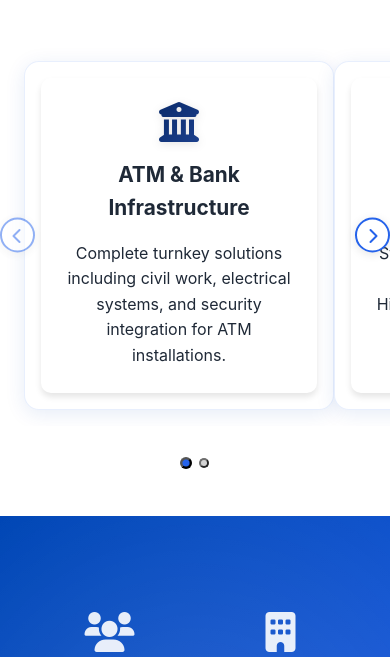
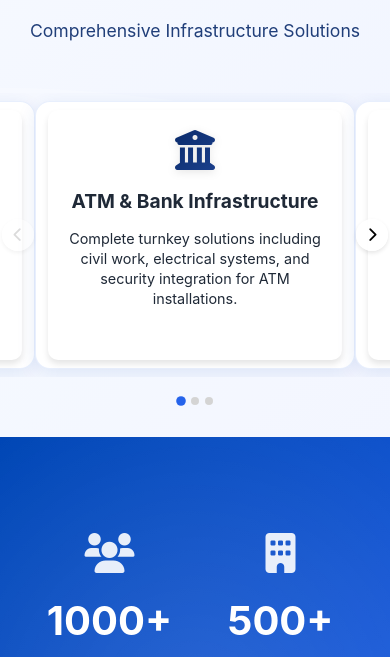
Before and after one commit to ParthM01/Realsec, a plain HTML site: page index.html in a window 390 px wide. Both pictures are taken after a click on the button 17 px from the left and 422 px from the top of the page. Shown: the part 187-844 px from the top of the page. Drawn offline with Linux system fonts and the light colour scheme.

Commit message:
Better Version-4 commit

```diff
--- a/index.html
+++ b/index.html
@@ -37,8 +37,17 @@
         <h2>Our Services</h2>
         <p class="section-subtitle">Comprehensive Infrastructure Solutions</p>
         <div class="services-slider-container">
-            <button class="slider-nav prev" aria-label="Previous slide"><i class="fas fa-chevron-left"></i></button>
+            <button class="slider-nav prev" aria-label="Previous slide" disabled><i class="fas fa-chevron-left"></i></button>
             <div class="services-slider">
+                <!-- First card (clone for infinite loop) -->
+                <div class="service-card">
+                    <div class="service-card-inner">
+                        <i class="fas fa-hard-hat"></i>
+                        <h3>Skilled Manpower Outsourcing</h3>
+                        <p>Deployment of trained professionals for substation operations, maintenance, and management services.</p>
+                    </div>
+                </div>
+                <!-- Main cards -->
                 <div class="service-card">
                     <div class="service-card-inner">
                         <i class="fas fa-university"></i>
@@ -65,6 +74,14 @@
                         <i class="fas fa-hard-hat"></i>
                         <h3>Skilled Manpower Outsourcing</h3>
                         <p>Deployment of trained professionals for substation operations, maintenance, and management services.</p>
+                    </div>
+                </div>
+                <!-- Last card (clone for infinite loop) -->
+                <div class="service-card">
+                    <div class="service-card-inner">
+                        <i class="fas fa-university"></i>
+                        <h3>ATM & Bank Infrastructure</h3>
+                        <p>Complete turnkey solutions including civil work, electrical systems, and security integration for ATM installations.</p>
                     </div>
                 </div>
             </div>
--- a/script.js
+++ b/script.js
@@ -21,53 +21,89 @@ document.addEventListener('DOMContentLoaded', function() {
     }
 
     // Services Slider
-    const servicesSlider = document.querySelector('.services-slider');
-    if (servicesSlider) {
-        const cards = servicesSlider.querySelectorAll('.service-card');
-        const prevBtn = document.querySelector('.services-slider-container .prev');
-        const nextBtn = document.querySelector('.services-slider-container .next');
+    const sliderContainer = document.querySelector('.services-slider-container');
+    const slider = document.querySelector('.services-slider');
+
+    if (slider && sliderContainer) {
+        const cards = slider.querySelectorAll('.service-card');
+        const prevBtn = sliderContainer.querySelector('.prev');
+        const nextBtn = sliderContainer.querySelector('.next');
         const dotsContainer = document.querySelector('.slider-dots');
 
-        let currentIndex = 0;
-        const totalSlides = cards.length - 2; // Subtract visible cards (3) - 1
+        let currentIndex = 1; // Start at 1 because of cloned slide
+        let isDragging = false;
+        let startPos = 0;
+        let currentTranslate = 0;
+        let lastTranslate = 0;
+        let animationFrame = null;
+
+        function getVisibleSlides() {
+            return window.innerWidth <= 768 ? 1 : window.innerWidth <= 992 ? 2 : 3;
+        }
+
+        function getSlideWidth() {
+            return 100 / getVisibleSlides();
+        }
+
+        function getMaxIndex() {
+            return cards.length - getVisibleSlides() - 1; // -1 for cloned slides
+        }
 
         // Create dots
-        for (let i = 0; i < totalSlides; i++) {
-            const dot = document.createElement('button');
-            dot.classList.add('slider-dot');
-            dot.setAttribute('aria-label', `Slide ${i + 1}`);
-            dotsContainer.appendChild(dot);
-
-            dot.addEventListener('click', () => {
-                goToSlide(i);
-            });
+        if (dotsContainer) {
+            const totalDots = getMaxIndex() - 1;
+            for (let i = 0; i < totalDots; i++) {
+                const dot = document.createElement('button');
+                dot.classList.add('slider-dot');
+                dot.setAttribute('aria-label', `Slide ${i + 1}`);
+                dot.addEventListener('click', () => goToSlide(i + 1));
+                dotsContainer.appendChild(dot);
+            }
         }
 
-        const dots = dotsContainer.querySelectorAll('.slider-dot');
-        dots[0].classList.add('active');
+        function setSliderPosition(position, animate = true) {
+            if (animationFrame) {
+                cancelAnimationFrame(animationFrame);
+            }
 
-        function updateSlider() {
-            servicesSlider.style.transform = `translateX(-${currentIndex * 33.333}%)`;
+            slider.style.transition = animate ? 'transform 0.5s ease' : 'none';
+            slider.style.transform = `translateX(${position}%)`;
+            lastTranslate = position;
+        }
+
+        function updateSlider(animate = true) {
+            const position = -(currentIndex * getSlideWidth());
+            setSliderPosition(position, animate);
 
             // Update dots
-            dots.forEach((dot, index) => {
-                dot.classList.toggle('active', index === currentIndex);
-            });
+            if (dotsContainer) {
+                const dots = dotsContainer.querySelectorAll('.slider-dot');
+                dots.forEach((dot, index) => {
+                    dot.classList.toggle('active', index === currentIndex - 1);
+                });
+            }
 
-            // Update button states
-            if (prevBtn) prevBtn.style.opacity = currentIndex === 0 ? '0.5' : '1';
-            if (nextBtn) nextBtn.style.opacity = currentIndex === totalSlides - 1 ? '0.5' : '1';
+            // Update buttons
+            if (prevBtn) {
+                prevBtn.disabled = currentIndex <= 1;
+                prevBtn.style.opacity = currentIndex <= 1 ? '0.5' : '1';
+            }
+            if (nextBtn) {
+                nextBtn.disabled = currentIndex >= getMaxIndex();
+                nextBtn.style.opacity = currentIndex >= getMaxIndex() ? '0.5' : '1';
+            }
         }
 
-        function goToSlide(index) {
-            currentIndex = Math.max(0, Math.min(index, totalSlides - 1));
-            updateSlider();
+        function goToSlide(index, animate = true) {
+            currentIndex = Math.max(1, Math.min(index, getMaxIndex()));
+            updateSlider(animate);
             resetAutoplay();
         }
 
+        // Navigation
         if (prevBtn) {
             prevBtn.addEventListener('click', () => {
-                if (currentIndex > 0) {
+                if (currentIndex > 1) {
                     currentIndex--;
                     updateSlider();
                     resetAutoplay();
@@ -77,7 +113,7 @@ document.addEventListener('DOMContentLoaded', function() {
 
         if (nextBtn) {
             nextBtn.addEventListener('click', () => {
-                if (currentIndex < totalSlides - 1) {
+                if (currentIndex < getMaxIndex()) {
                     currentIndex++;
                     updateSlider();
                     resetAutoplay();
@@ -85,66 +121,88 @@ document.addEventListener('DOMContentLoaded', function() {
             });
         }
 
-        // Touch and drag functionality
-        let isDragging = false;
-        let startPos = 0;
-        let currentTranslate = 0;
+        // Touch/Mouse events
+        function dragStart(e) {
+            if (e.type === 'touchstart') {
+                startPos = e.touches[0].clientX;
+            } else {
+                startPos = e.clientX;
+                e.preventDefault();
+            }
 
-        function dragStart(e) {
             isDragging = true;
-            startPos = e.type === 'mousedown' ? e.clientX : e.touches[0].clientX;
-            servicesSlider.style.transition = 'none';
+            slider.style.transition = 'none';
+            slider.style.cursor = 'grabbing';
+
+            if (animationFrame) {
+                cancelAnimationFrame(animationFrame);
+            }
         }
 
-        function drag(e) {
+        function dragMove(e) {
             if (!isDragging) return;
 
             e.preventDefault();
             const currentPosition = e.type === 'mousemove' ? e.clientX : e.touches[0].clientX;
             const diff = currentPosition - startPos;
-            const movePercent = (diff / servicesSlider.offsetWidth) * 100;
+            const movePercent = (diff / sliderContainer.offsetWidth) * 100;
 
-            currentTranslate = -(currentIndex * 33.333) + movePercent;
-            servicesSlider.style.transform = `translateX(${currentTranslate}%)`;
+            currentTranslate = lastTranslate + movePercent;
+            setSliderPosition(currentTranslate, false);
         }
 
         function dragEnd() {
             if (!isDragging) return;
 
             isDragging = false;
-            servicesSlider.style.transition = 'transform 0.5s ease';
+            slider.style.cursor = 'grab';
 
-            const movePercent = currentTranslate + (currentIndex * 33.333);
+            const movePercent = currentTranslate - lastTranslate;
+            const threshold = 20;
 
-            if (movePercent > 10 && currentIndex > 0) {
-                currentIndex--;
-            } else if (movePercent < -10 && currentIndex < totalSlides - 1) {
-                currentIndex++;
+            if (Math.abs(movePercent) > threshold) {
+                if (movePercent > 0 && currentIndex > 1) {
+                    currentIndex--;
+                } else if (movePercent < 0 && currentIndex < getMaxIndex()) {
+                    currentIndex++;
+                }
             }
 
             updateSlider();
             resetAutoplay();
         }
 
-        servicesSlider.addEventListener('mousedown', dragStart);
-        servicesSlider.addEventListener('touchstart', dragStart);
-        servicesSlider.addEventListener('mousemove', drag);
-        servicesSlider.addEventListener('touchmove', drag);
-        servicesSlider.addEventListener('mouseup', dragEnd);
-        servicesSlider.addEventListener('touchend', dragEnd);
-        servicesSlider.addEventListener('mouseleave', dragEnd);
+        // Event listeners
+        slider.addEventListener('mousedown', dragStart);
+        slider.addEventListener('touchstart', dragStart, { passive: true });
+        window.addEventListener('mousemove', dragMove);
+        window.addEventListener('touchmove', dragMove, { passive: false });
+        window.addEventListener('mouseup', dragEnd);
+        window.addEventListener('touchend', dragEnd);
+        window.addEventListener('mouseleave', dragEnd);
 
-        // Prevent context menu on long press
-        servicesSlider.addEventListener('contextmenu', (e) => e.preventDefault());
+        // Prevent context menu
+        slider.addEventListener('contextmenu', (e) => e.preventDefault());
 
+        // Handle resize
+        let resizeTimer;
+        window.addEventListener('resize', () => {
+            clearTimeout(resizeTimer);
+            resizeTimer = setTimeout(() => {
+                currentIndex = Math.min(currentIndex, getMaxIndex());
+                updateSlider();
+            }, 100);
+        });
+
+        // Autoplay
         let autoplayInterval;
 
         function startAutoplay() {
             autoplayInterval = setInterval(() => {
-                if (currentIndex < totalSlides - 1) {
+                if (currentIndex < getMaxIndex()) {
                     currentIndex++;
                 } else {
-                    currentIndex = 0;
+                    goToSlide(1, false);
                 }
                 updateSlider();
             }, 5000);
@@ -155,17 +213,14 @@ document.addEventListener('DOMContentLoaded', function() {
             startAutoplay();
         }
 
-        // Pause autoplay on hover
-        servicesSlider.addEventListener('mouseenter', () => {
-            clearInterval(autoplayInterval);
-        });
+        // Pause autoplay on hover/touch
+        slider.addEventListener('mouseenter', () => clearInterval(autoplayInterval));
+        slider.addEventListener('touchstart', () => clearInterval(autoplayInterval));
+        slider.addEventListener('mouseleave', startAutoplay);
+        slider.addEventListener('touchend', startAutoplay);
 
-        servicesSlider.addEventListener('mouseleave', () => {
-            startAutoplay();
-        });
-
-        // Initial setup
-        updateSlider();
+        // Initialize
+        updateSlider(false);
         startAutoplay();
     }
 
--- a/styles.css
+++ b/styles.css
@@ -465,64 +465,73 @@ header {
     filter: drop-shadow(0 2px 4px rgba(0,0,0,0.1));
 }
 
-.services {
-    padding: 4rem 0;
-    background: var(--light-bg);
-}
-
 .services-slider-container {
     position: relative;
-    width: 100%;
     max-width: 1200px;
-    margin: 2rem auto;
+    margin: 0 auto;
     padding: 0 60px;
     overflow: hidden;
+    touch-action: pan-x pinch-zoom;
+    -webkit-overflow-scrolling: touch;
+    -webkit-tap-highlight-color: transparent;
 }
 
 .services-slider {
     display: flex;
+    transition: transform 0.5s ease;
+    cursor: grab;
+    user-select: none;
+    -webkit-user-select: none;
+    -moz-user-select: none;
+    -ms-user-select: none;
     width: 100%;
-    transition: transform 0.5s ease;
-    padding: 1rem 0;
-    margin: 0 -1rem;
+    will-change: transform;
+}
+
+.services-slider:active {
+    cursor: grabbing;
 }
 
 .service-card {
-    flex: 0 0 33.333%;
-    min-width: 33.333%;
+    flex: 0 0 calc(100% / 3);
+    min-width: calc(100% / 3);
     padding: 1rem;
-    box-sizing: border-box;
+    user-select: none;
+    -webkit-user-select: none;
 }
 
 .service-card-inner {
-    background: var(--light-bg);
+    background: white;
     padding: 2rem;
     border-radius: 10px;
+    box-shadow: 0 4px 6px rgba(0, 0, 0, 0.1);
     text-align: center;
-    transition: all 0.3s ease;
-    box-shadow: 0 4px 6px rgba(0,0,0,0.1);
     height: 100%;
-}
-
-.services-slider .service-card:hover {
+    transition: transform 0.3s ease;
+    user-select: none;
+    -webkit-user-select: none;
+}
+
+.service-card-inner:hover {
     transform: translateY(-5px);
-    box-shadow: 0 8px 15px rgba(0,0,0,0.15);
-}
-
-.services-slider .service-card i {
+}
+
+.service-card i {
     font-size: 2.5rem;
     color: var(--primary-color);
     margin-bottom: 1rem;
 }
 
-.services-slider .service-card h3 {
+.service-card h3 {
     margin-bottom: 1rem;
     color: var(--text-color);
-}
-
-.services-slider .service-card p {
-    color: var(--text-light);
+    font-size: 1.5rem;
+}
+
+.service-card p {
+    color: var(--text-secondary);
     line-height: 1.6;
+    margin: 0;
 }
 
 .slider-nav {
@@ -533,16 +542,15 @@ header {
     height: 40px;
     border-radius: 50%;
     background: white;
-    border: 2px solid var(--primary-color);
+    border: none;
+    box-shadow: 0 2px 4px rgba(0, 0, 0, 0.1);
     cursor: pointer;
+    z-index: 2;
     display: flex;
     align-items: center;
     justify-content: center;
-    color: var(--primary-color);
     transition: all 0.3s ease;
-    z-index: 1;
-    font-size: 1.2rem;
-    box-shadow: 0 2px 10px rgba(0,0,0,0.1);
+    -webkit-tap-highlight-color: transparent;
 }
 
 .slider-nav:hover {
@@ -550,19 +558,25 @@ header {
     color: white;
 }
 
+.slider-nav:disabled {
+    opacity: 0.5;
+    cursor: not-allowed;
+    pointer-events: none;
+}
+
 .slider-nav.prev {
-    left: 0;
+    left: 10px;
 }
 
 .slider-nav.next {
-    right: 0;
+    right: 10px;
 }
 
 .slider-dots {
     display: flex;
     justify-content: center;
     gap: 0.5rem;
-    margin-top: 1.5rem;
+    margin-top: 2rem;
 }
 
 .slider-dot {
@@ -570,8 +584,11 @@ header {
     height: 10px;
     border-radius: 50%;
     background: #ccc;
+    border: none;
+    padding: 0;
     cursor: pointer;
     transition: all 0.3s ease;
+    -webkit-tap-highlight-color: transparent;
 }
 
 .slider-dot.active {
@@ -586,36 +603,97 @@ header {
 
     .service-card {
         flex: 0 0 50%;
-        min-width: 50%;
     }
 
     .service-card-inner {
         padding: 1.5rem;
     }
-}
-
-@media screen and (max-width: 768px) {
+
     .services-slider-container {
-        padding: 0 40px;
+        padding: 0 45px;
+    }
+}
+
+@media (max-width: 992px) {
+    .service-card {
+        flex: 0 0 50%;
+        min-width: 50%;
+    }
+
+    .service-card-inner {
+        padding: 1.5rem;
+    }
+
+    .services-slider-container {
+        padding: 0 45px;
+    }
+
+    .slider-nav {
+        width: 35px;
+        height: 35px;
+    }
+}
+
+@media (max-width: 768px) {
+    .services-slider-container {
+        padding: 0 35px;
+        margin: 0;
+        width: 100%;
     }
 
     .service-card {
         flex: 0 0 100%;
         min-width: 100%;
+        padding: 0.5rem;
+    }
+
+    .service-card-inner {
+        padding: 1.25rem;
+        margin: 0 0.25rem;
     }
 
     .slider-nav {
-        width: 35px;
-        height: 35px;
-        font-size: 1rem;
+        width: 32px;
+        height: 32px;
+        font-size: 0.9rem;
+        background: rgba(255, 255, 255, 0.9);
+    }
+
+    .slider-nav.prev {
+        left: 2px;
+    }
+
+    .slider-nav.next {
+        right: 2px;
     }
 
     .services {
-        padding: 3rem 0;
+        padding: 2rem 0;
     }
 
     .service-card-inner h3 {
-        font-size: 1.3rem;
+        font-size: 1.2rem;
+        margin-bottom: 0.75rem;
+    }
+
+    .slider-dots {
+        margin-top: 1.25rem;
+        gap: 0.4rem;
+    }
+
+    .slider-dot {
+        width: 8px;
+        height: 8px;
+    }
+
+    .service-card p {
+        font-size: 0.9rem;
+        line-height: 1.4;
+    }
+
+    .services-slider {
+        margin: 0;
+        padding: 0.5rem 0;
     }
 }
 
```
